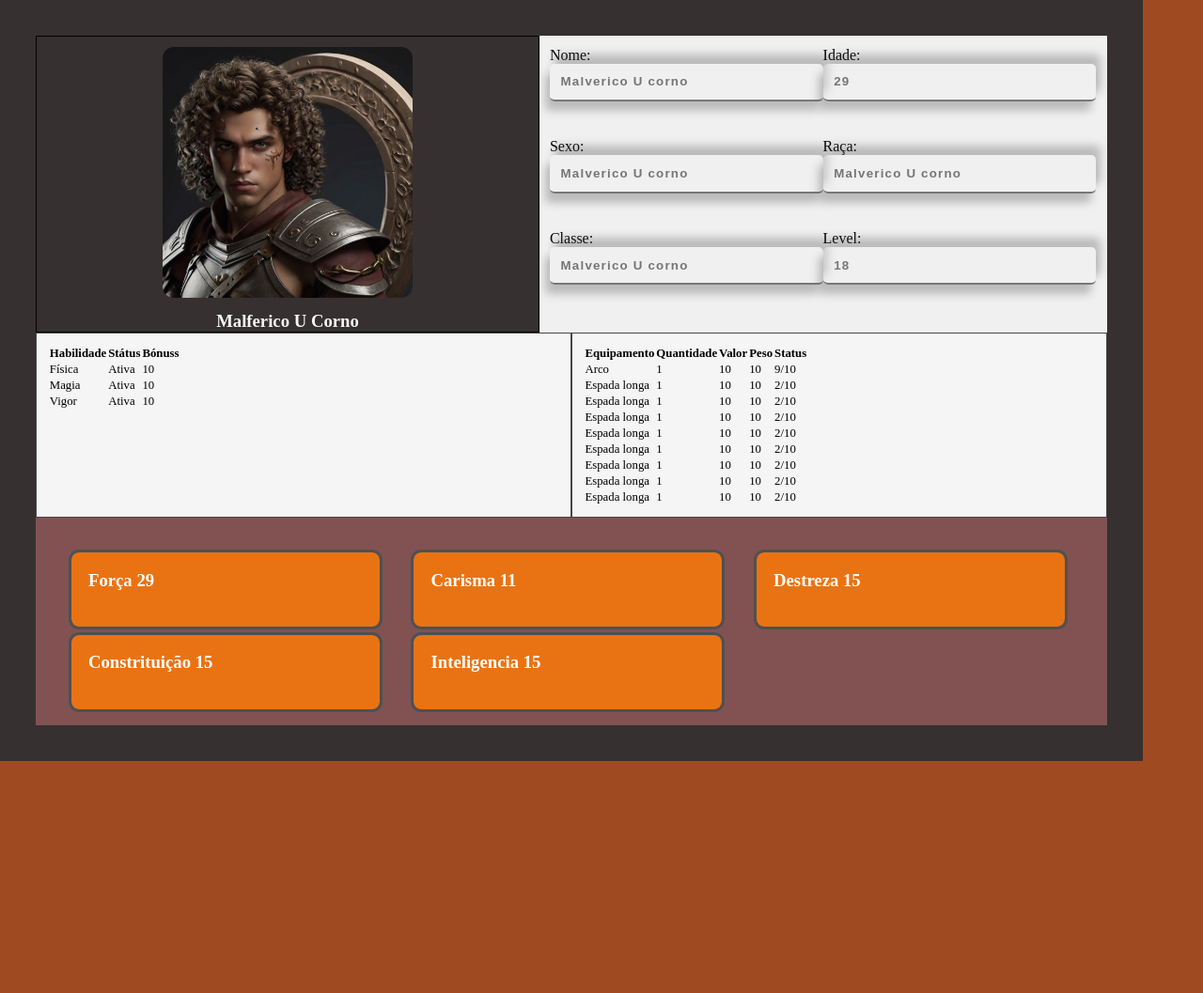
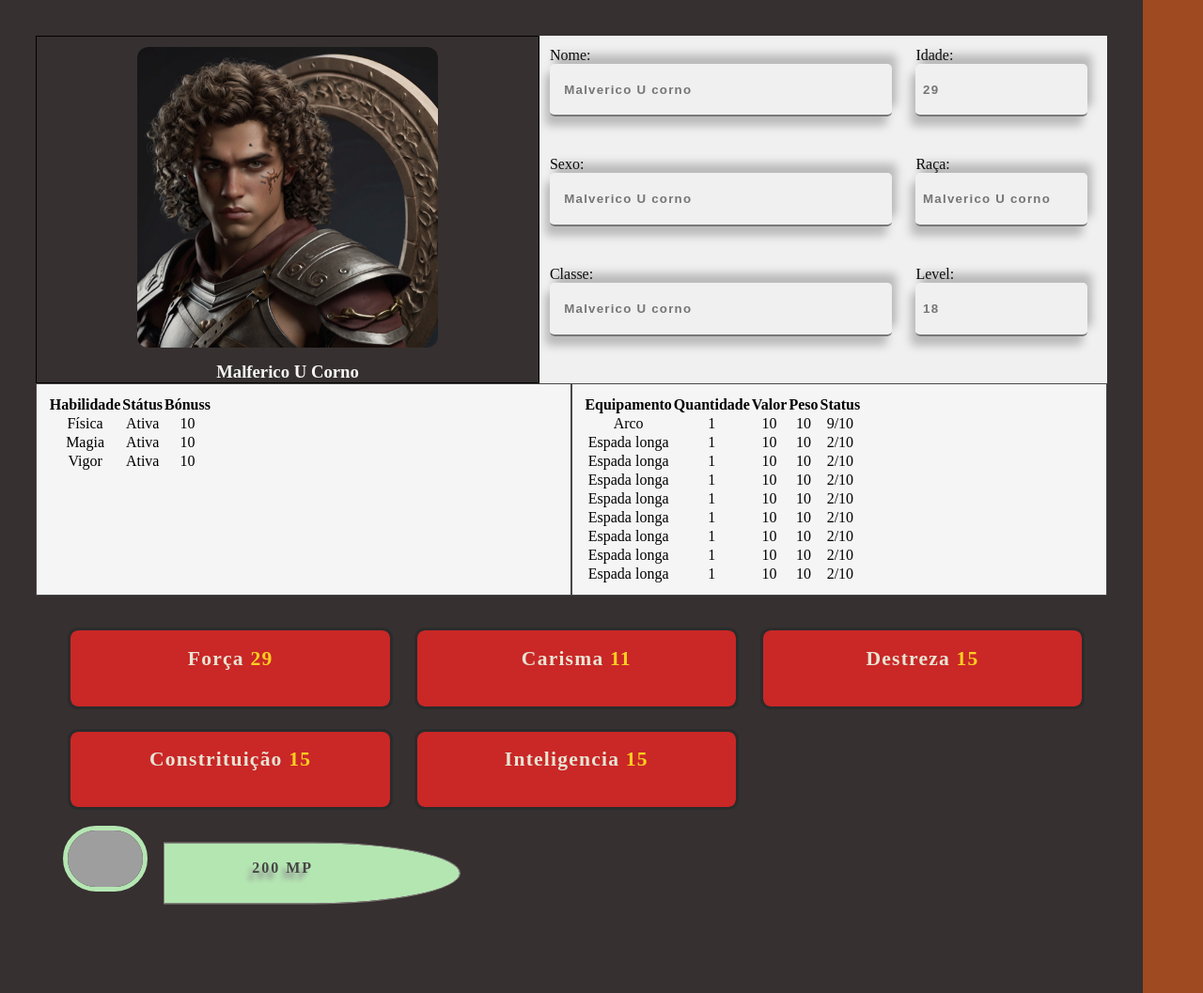
Before and after one commit to MarcioAlac/FichaRpg, a plain HTML site: page index.html in a window 1280 px wide. Shown: the whole page at 94% size. Before the commit the page ends 810 px from the top, so only its background shows below. Drawn offline with Linux system fonts and the light colour scheme; grey boxes are pictures that could not be loaded.

Commit message:
0.1.4V - Inventory

```diff
--- a/css/main.css
+++ b/css/main.css
@@ -9,7 +9,6 @@ body
 {
     background: rgb(159, 74, 32);
     height: 100vh;
-    overflow: hidden;
 }
 
 .inv-area
@@ -49,9 +48,8 @@ body
 
 .user_img
 {
-    max-width: 50%;
+    max-width: 60%;
     margin: 2%;
-    width: 100%;
     border-radius: 12px;
 }
 
@@ -64,8 +62,10 @@ body
 {
     display: grid;
     background-color: rgb(240, 240, 240);
-    grid-template-columns: repeat(2, 2fr);
+    grid-template-columns: 2fr 1fr;
+    grid-gap: 1%;
     padding: 1%;
+    max-height: 90%;
     max-width: 95%;
     width: 100%;
 }
@@ -73,6 +73,9 @@ body
 .caracter input
 {
     width: 100%;
+    max-width: 95%;
+    max-height: 90%;
+    height: 50%;
     color: rgb(169, 13, 13);
     padding: 4%;
     margin-right: 3%;
@@ -99,31 +102,53 @@ body
     width: 100%;
     padding: 2%;
     display: grid;
-    grid-template-columns: repeat(3, 1.5fr);
+    grid-gap: 10% 1%;
     position: relative;
-    background-color: rgb(130, 82, 82);
+    grid-template-columns: 3fr 3fr 3fr;
 }
 @media (max-width: 319px)
 {
     .char-status
     {
-        grid-template-columns: repeat(2, 1.5fr);
+        grid-template-columns: 2fr 1fr;
         font-size: 50%;
     }
 }
+
+/* QUADRO DE HABILIDADES GERAIS DO PERSONAGEM  */
+
 .status
 {
-    background-color: rgb(233, 115, 19);
-    color: white;
+    background-color: rgb(202, 39, 39);
+    outline: 3px solid rgb(43, 43, 43);
+    text-align: center;
+    justify-content: center;
+    align-items: center;
     border-radius: 8px;
+    color: #e6e4d3;
+    max-height: 18vh;
+    max-width: 95%;
+    padding: 5%;
     height: 90%;
-    max-width: 90%;
+    width: 95%;
     margin: 4%;
-    padding: 5%;
-    outline: 3px solid rgb(80, 80, 80);
-    justify-content: center; /* Centraliza horizontalmente */
-    align-items: center; /* Centraliza verticalmente */
 }
+
+.status h3
+{
+    font-size: 135%;
+    font-weight: 600;
+    letter-spacing: 1.2px;
+}
+
+.ponts
+{
+    color: rgb(255, 207, 32);
+    font-size: clamp(10%, 100%, 100%);
+    padding-bottom: -20%;
+}
+
+
 
 .status-int, .status-cons
 {
@@ -132,7 +157,112 @@ body
 
 tr
 {
-    width: 100%;
-    max-width: 95%;
-    font-size: clamp(70%, 80%, 200%);
+    text-align: center;
+    font-size: clamp(70%, 100%, 200%);
 }
+
+
+/* -------------- ---------- INVENTARIO DO PERSONAGEM ------- ---------------  */
+
+.bag
+{
+    width: 95%;
+    height: 20vh;
+    position: relative;
+}
+
+.bag-coin
+{
+    position: relative;
+    display: flex;
+}
+
+.img-bag_coin
+{
+    width: 15%;
+    max-width: 90px;
+    top: 20px;
+    border: 5px solid  rgb(180, 230, 178);
+    border-radius: 90px;
+    position: absolute;
+    z-index: 1;
+}
+
+.bg-alert
+{
+    position: relative;
+    width: 29%;
+    height: 8vh;
+    outline: 1px solid rgb(137, 127, 127);
+    color: rgb(146, 17, 17);
+    background-color: rgb(180, 230, 178);
+    left: 10%;
+    transform: translateY(60%);
+    border-top-right-radius: 50%;
+    border-bottom-right-radius: 50%;
+    z-index: 0;
+}
+
+.bag-money
+{
+    color: rgb(70, 69, 69);
+    text-align: center;
+    transform: translate(-10%, 95%);
+    font-size: clamp(10%, 100%, 100%);
+    letter-spacing: 2px;
+    font-weight: 900;
+    text-shadow: -5px 7px 5px rgb(145, 145, 145);
+}
+
+
+/* --------------- -- MEDIA QUERY -- ---------------------- */
+
+
+@media(max-width: 476px)
+{
+    .status h3
+    {
+        font-size: 98%;
+    }
+}
+
+@media(max-width: 371px)
+{
+    .status h3
+    {
+        font-size: 93%;
+    }
+}
+
+@media(max-width: 356px)
+{
+    .status h3
+    {
+        font-size: 91%;
+    }
+
+}
+
+@media(max-width: 351px)
+{
+    .status h3
+    {
+        font-size: 90%;
+    }
+}
+
+@media(max-width: 321px)
+{
+    .status h3
+    {
+        font-size: 87%;
+    }
+}
+
+@media(max-width: 307px)
+{
+    .status h3
+    {
+        font-size: 87%;
+    }
+}
--- a/index.html
+++ b/index.html
@@ -171,24 +171,33 @@
             <section class="char-status">
 
                 <div class="status status-for">
-                    <h3>Força <span class="forca">29</span></h3>
+                    <h3>Força <span class="ponts">29</span></h3>
                 </div>
 
                 <div class="status status-car">
-                    <h3>Carisma <span class="car">11</span></h3>
+                    <h3>Carisma <span class="ponts">11</span></h3>
                 </div>
                 <div class="status status-des">
-                    <h3>Destreza <span class="des">15</span></h3>
+                    <h3>Destreza <span class="ponts">15</span></h3>
                 </div>
                 <div class="status status-cons">
-                    <h3>Constrituição <span class="cons">15</span></h3>
+                    <h3>Constrituição <span class="ponts">15</span></h3>
                 </div>
                 <div class="status status-int">
-                    <h3>Inteligencia <span class="int">15</span></h3>
+                    <h3>Inteligencia <span class="ponts">15</span></h3>
                 </div>
 
             </section>
+
+            <!-- ----- Inventorio do personagem com todos os itens ---------- -->
+            <section class="bag">
+                <div class="bag_coin">
+                    <img src="assets/bag_coin.png" alt="" class="img-bag_coin">
+                    <div class="bg-alert"><p class="bag-money">200 MP</p></div>
+                </div>
+            </section>
         </div>
+
     </main>
 
 </body>
```
Also changed, not shown: 1 other file.
